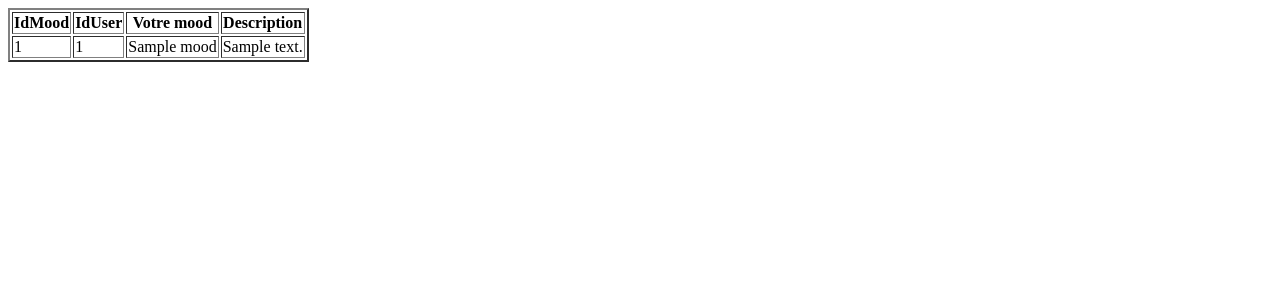
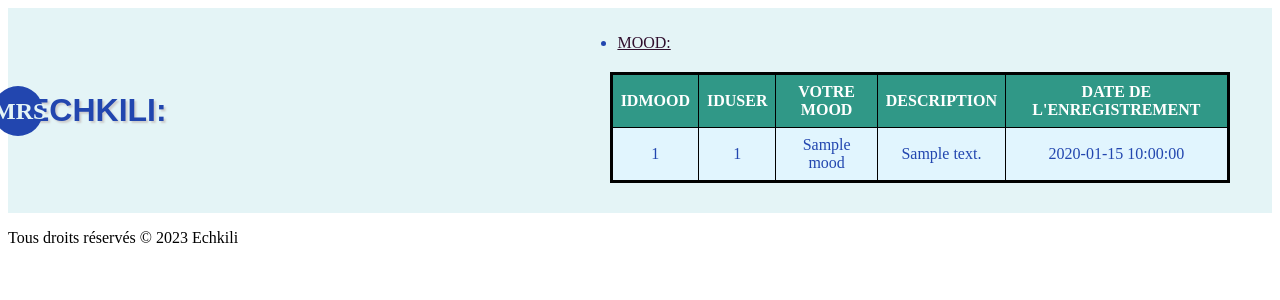
Before and after one commit to rayenbac/PIDEV, a Symfony app: template templates/mood/pdf.html.twig in a window 1280 px wide. Shown: the top 300 px of the page. Run offline with Twig, Linux system fonts and the light colour scheme; the template is opened without the code that fills it: most values are stand-ins (such as "Sample title", 1, 10 or a date in 2020); some libraries are stand-ins or nearby versions.

Commit message:
pdf perso

```diff
--- a/templates/mood/afficheA.html.twig
+++ b/templates/mood/afficheA.html.twig
@@ -42,7 +42,7 @@
                             <td>{{i.UserId}}</td>
                             <td>{{i.Mood}}</td>
                             <td>{{i.Description}}</td>
-                            <td>{{i.Date|date("m/d/Y")}}</td>
+                            <td>{{i.date|date('Y-m-d H:i:s')}}</td>
 
 
 
--- a/templates/mood/index.html.twig
+++ b/templates/mood/index.html.twig
@@ -18,7 +18,7 @@
                             <th>IdUser</th>
                             <th>Votre mood</th>
                             <th>Description</th>
-                            <th>Date</th>
+                            <th>Date de l'enregistrement</th>
                             <th>Modifier</th>
                             <th>Supprimer</th>
                             <th>PDF</th>
--- a/templates/mood/pdf.html.twig
+++ b/templates/mood/pdf.html.twig
@@ -1,29 +1,141 @@
 
-<div class="table-responsive">
-    <table border="2" class="table mb-0">
+<!DOCTYPE html>
+<html lang="fr">
+<head>
+    <meta charset="UTF-8">
+    <meta name="viewport" content="width=device-width, initial-scale=1.0">
+    <title>Liste des mmods</title>
+    <style>
+        /* Styles pour l'en-tête */
+        .header {
+            position: relative;
+            background-color: #E4F4F6;
+            color: #2246AF;
+            padding: 10px;
+            display: flex;
+            justify-content: space-between;
+            align-items: center;
+        }
 
+        .logo-wrapper {
+            display: flex;
+            align-items: center;
+        }
+
+        .circle-wrapper {
+            position: relative;
+            margin-right: 10px;
+        }
+
+        .logo-text {
+            margin: 0;
+            font-family: 'Arial';
+            font-size: 32px;
+            font-weight: bold;
+            text-transform: uppercase;
+            text-shadow: 2px 2px 2px #ccc;
+        }
+
+        .circle {
+            position: absolute;
+            top: 0;
+            right: 0;
+            transform: translate(50%, -50%);
+            width: 50px;
+            height: 50px;
+            border-radius: 50%;
+            background-color: #2246AF;
+            color: #E4F4F6;
+            text-align: center;
+            line-height: 50px;
+            font-size: 24px;
+            font-weight: bold;
+        }
+
+        /* Styles pour le tableau */
+        .table-wrapper {
+            border: 2px solid black;
+            width: 90%;
+            margin: 20px auto;
+            overflow-x: auto;
+        }
+
+        table {
+            border-collapse: collapse;
+            width: 100%;
+        }
+
+        th, td {
+            border: 1px solid black;
+            padding: 8px;
+            text-align: center;
+        }
+
+        th {
+            background-color: #309887;
+            color: #fff;
+            text-transform: uppercase;
+        }
+
+        tbody tr:nth-child(even) {
+            background-color: #E8F5E9;
+        }
+
+        tbody tr:nth-child(odd) {
+            background-color: #E1F5FE;
+        }
+    </style>
+</head>
+<body>
+
+    <div class="header">
+        <div class="logo-wrapper">
+            <div class="circle-wrapper">
+                <div class="circle">MRS</div>
+            </div>
+            <p class="logo-text">Echkili:</p>
+        </div>
+        <nav>
+            <ul>
+                <li><a href="#" class="link-color" style="color: #300E2D;">MOOD:</a></li>
+            </ul>
+            <div class="table-wrapper">
+        <table>
             <thead>
                 <tr>
                     <th>IdMood</th>
                     <th>IdUser</th>
                     <th>Votre mood</th>
                     <th>Description</th>
-
+                    <th>Date de l'enregistrement</th>
                 </tr>
             </thead>
             <tbody>
-
                    {% for i in moods %}
                    <tr>
                     <td>{{i.MoodId}}</td>
                     <td>{{i.UserId}}</td>
                     <td>{{i.Mood}}</td>
                     <td>{{i.Description}}</td>
+                    <td>{{i.date|date('Y-m-d H:i:s')}}</td>
 
         </tr>
 
         {% endfor %}
             </tbody>
-
         </table>
     </div>
+        </nav>
+    </div>
+
+
+        </nav>
+    </div>
+
+
+
+    <footer>
+        <p>Tous droits réservés &copy; 2023 Echkili</p>
+    </footer>
+</body>
+</html>
```
Also changed, not shown: public/assets/img/logoo.png (added). Lines whose indentation alone changed are shown as unchanged.
